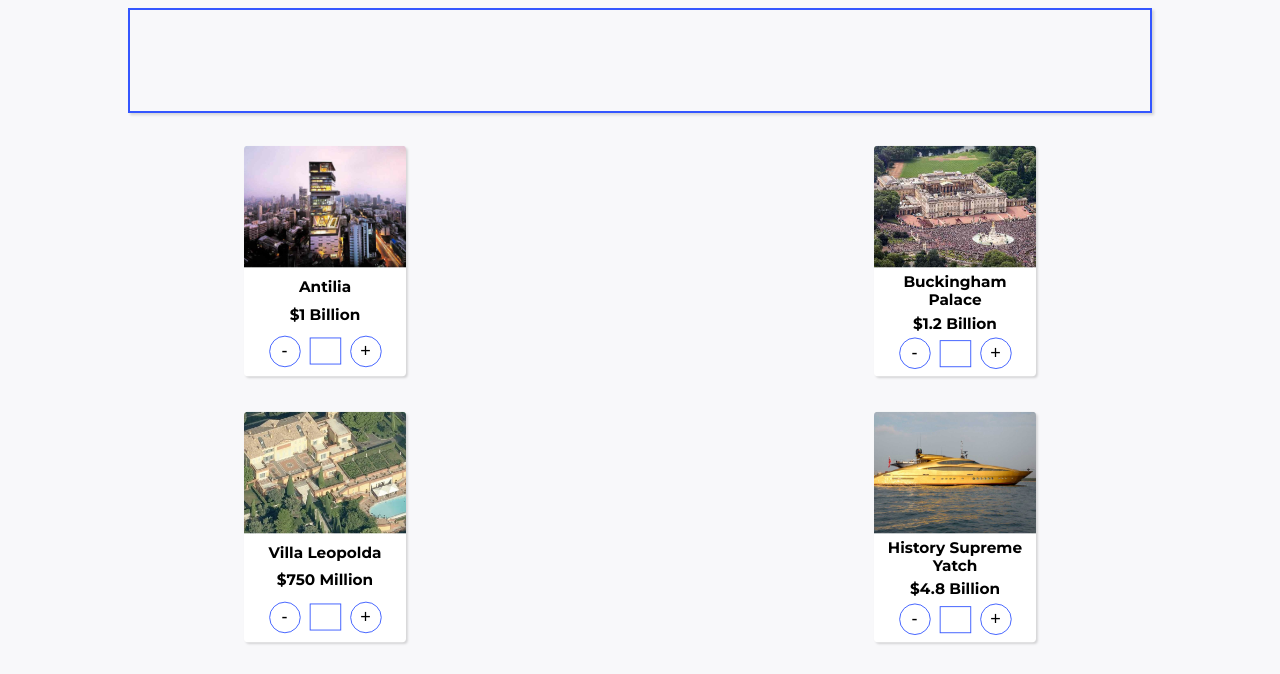
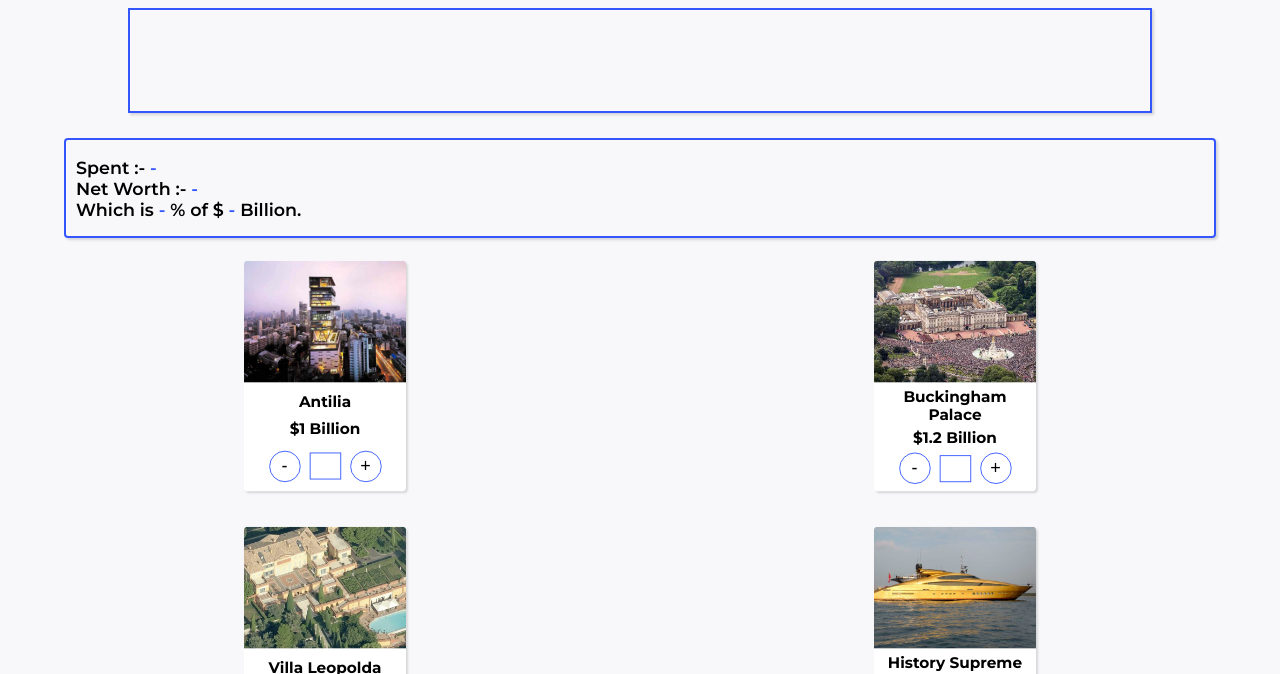
Before and after one commit to Yugsolanki/Spend-Billionaires-Money, a plain HTML site: page spend.html in a window 1280 px wide. Shown: the part 62-736 px from the top of the page. Drawn offline with nearby package versions, Linux system fonts and the light colour scheme; no server answers.

Commit message:
result up

```diff
--- a/main.js
+++ b/main.js
@@ -63,7 +63,7 @@ setTimeout(()=>{
     let print = new billClass(name, image, worth);
 
   }//for
-}, 3000)//timeout
+}, 2000)//timeout
 
 
 /////////PAGE 2/////////
--- a/spend.css
+++ b/spend.css
@@ -54,7 +54,7 @@ body {
   align-items: center;
   font-family: Montserrat;
   column-gap: 1rem;
-  margin: 2.5rem auto 2rem auto;
+  margin: 2.5rem auto 1.5rem auto;
   border: 2px solid var(--blue);
   box-shadow: rgba(0, 0, 0, 0.15) 1.95px 1.95px 2.6px;
 }
@@ -62,6 +62,36 @@ body {
 .selectedBil img {
   width: 8.5rem;
 }
+
+.result {
+  height: 10rem;
+  width: 90%;
+  margin: 1rem auto;
+  border: 2px solid var(--blue);
+  padding: 1rem;
+  border-radius: 4px;
+  font-family: Montserrat;
+  font-weight: 600;
+  font-size: 1.75rem;
+  display: flex;
+  justify-content: center;
+  align-items: start;
+  flex-direction: column;
+  box-shadow: rgba(0, 0, 0, 0.15) 1.95px 1.95px 2.6px;
+}
+
+.result div:nth-child(1) span:nth-child(2) {
+  color: var(--blue);
+}
+
+.result div:nth-child(2) span:nth-child(2) {
+  color: var(--blue);
+}
+
+.result div:nth-child(3) span:nth-child(even) {
+  color: var(--blue);
+}
+
 
 section {
   display: grid;
@@ -134,32 +164,3 @@ section {
   background: var(--blue);
   color: var(--white);
 }
-
-.result {
-  height: 10rem;
-  width: 90%;
-  margin: 2rem auto;
-  border: 2px solid var(--blue);
-  padding: 1rem;
-  border-radius: 4px;
-  font-family: Montserrat;
-  font-weight: 600;
-  font-size: 1.75rem;
-  display: flex;
-  justify-content: center;
-  align-items: start;
-  flex-direction: column;
-  box-shadow: rgba(0, 0, 0, 0.15) 1.95px 1.95px 2.6px;
-}
-
-.result div:nth-child(1) span:nth-child(2) {
-  color: var(--blue);
-}
-
-.result div:nth-child(2) span:nth-child(2) {
-  color: var(--blue);
-}
-
-.result div:nth-child(3) span:nth-child(even) {
-  color: var(--blue);
-}
--- a/spend.html
+++ b/spend.html
@@ -19,6 +19,26 @@
 
   <div class="selectedBil">
 
+  </div>
+
+  <div class="result">
+    <div>
+        <span>Spent :-</span>
+        <span>-</span>
+     </div>
+
+    <div>
+      <span>Net Worth :-</span>
+      <span>-</span>
+    </div>
+
+    <div>
+      <span>Which is</span>
+      <span>-</span>
+      <span>% of $</span>
+      <span>-</span>
+      <span>Billion.</span>
+    </div>
   </div>
 
   <section class="section">
@@ -179,11 +199,6 @@
 
   </section>
 
-
-  <div class="result">
-
-  </div>
-
   <script src="vendor.js"></script>
   <script src="main.js"></script>
 
```
